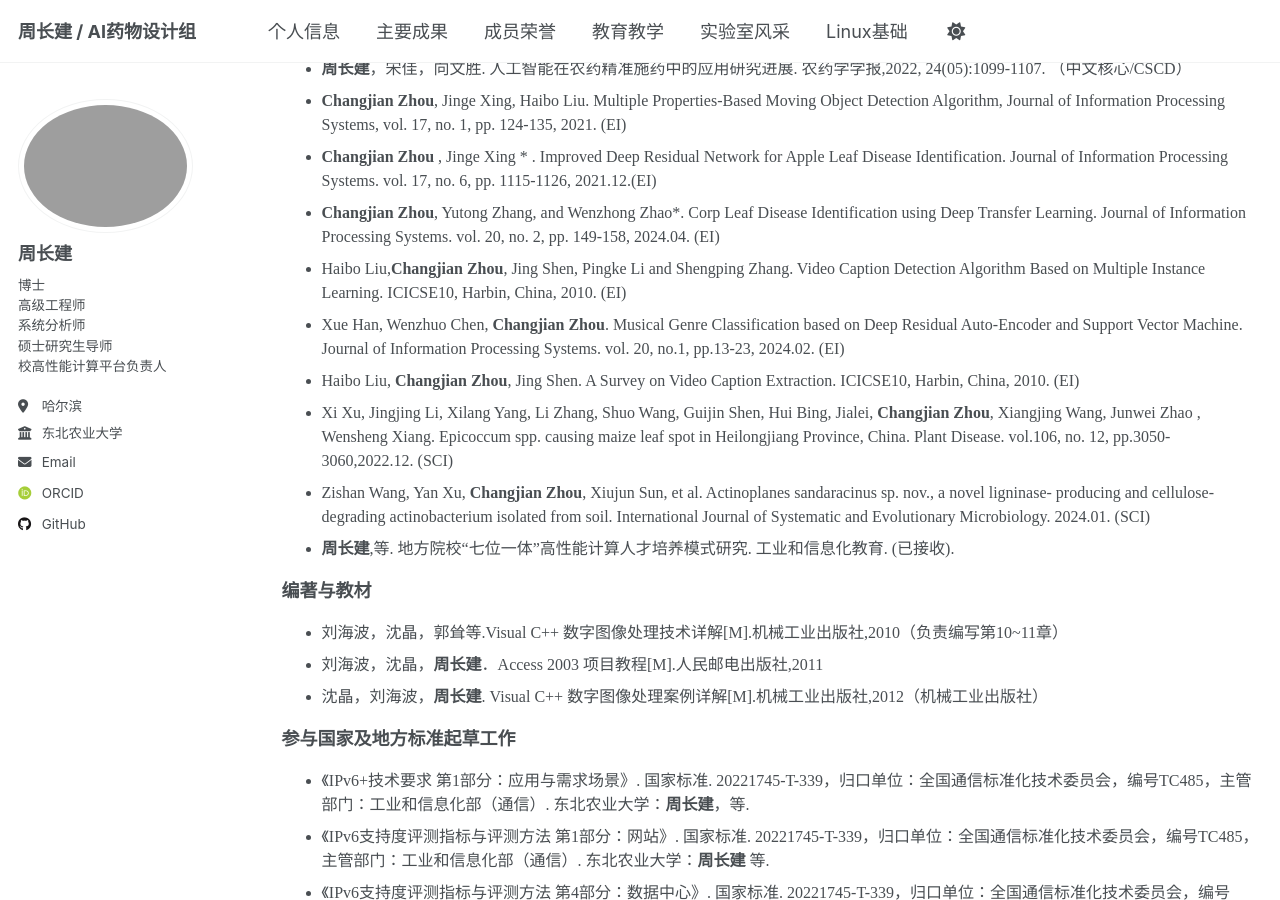
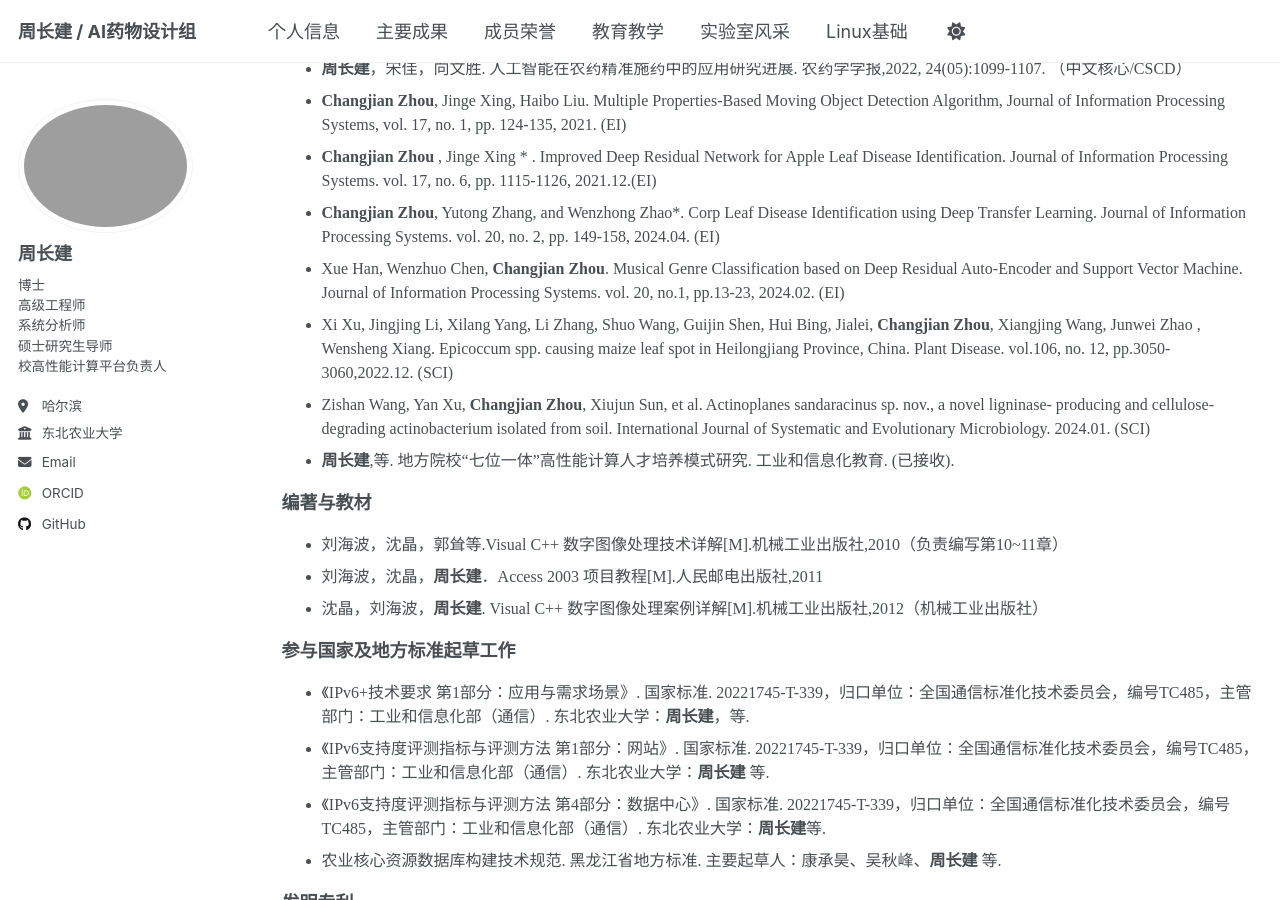
Before and after one commit to HPC-NEAU/zhoucj, a Jekyll site: the page built from _pages/publications.md, in a window 1280 px wide and 900 px high, scrolled down 1640 px. Built offline with Jekyll 4.4.1, drawn with Linux system fonts in a browser that asks for light colours; some web fonts are replaced.

Commit message:
Update publications.md

```diff
--- a/_pages/publications.md
+++ b/_pages/publications.md
@@ -60,9 +60,7 @@ redirect_from:
 	<li> <b>Changjian Zhou</b>, Jinge Xing, Haibo Liu. Multiple Properties-Based Moving Object Detection Algorithm, Journal of Information Processing Systems, vol. 17, no. 1, pp. 124-135, 2021. (EI)</li>
 	<li> <b>Changjian Zhou</b> , Jinge Xing * . Improved Deep Residual Network for Apple Leaf Disease Identification. Journal of Information Processing Systems. vol. 17, no. 6, pp. 1115-1126, 2021.12.(EI) </li>
 	<li> <b>Changjian Zhou</b>, Yutong Zhang, and Wenzhong Zhao*. Corp Leaf Disease Identification using Deep Transfer Learning. Journal of Information Processing Systems. vol. 20, no. 2, pp. 149-158, 2024.04.  (EI)</li>
-	<li> Haibo Liu,<b>Changjian Zhou</b>, Jing Shen, Pingke Li and Shengping Zhang. Video Caption Detection Algorithm Based on Multiple Instance Learning. ICICSE10, Harbin, China, 2010. (EI)</li>
 	<li> Xue Han, Wenzhuo Chen, <b>Changjian Zhou</b>. Musical Genre Classification based on Deep Residual Auto-Encoder and Support Vector Machine. Journal of Information Processing Systems. vol. 20, no.1, pp.13-23, 2024.02. (EI) </li>
-	<li> Haibo Liu, <b>Changjian Zhou</b>, Jing Shen. A Survey on Video Caption Extraction. ICICSE10, Harbin, China, 2010. (EI)</li>
 	<li> Xi Xu, Jingjing Li, Xilang Yang, Li Zhang, Shuo Wang, Guijin Shen, Hui Bing, Jialei, <b>Changjian Zhou</b>, Xiangjing Wang, Junwei Zhao , Wensheng Xiang. Epicoccum spp. causing maize leaf spot in Heilongjiang Province, China. Plant Disease. vol.106, no. 12, pp.3050-3060,2022.12.  (SCI) </li>
 	<li> Zishan Wang, Yan Xu, <b>Changjian Zhou</b>, Xiujun Sun, et al. Actinoplanes sandaracinus sp. nov., a novel ligninase- producing and cellulose-degrading actinobacterium isolated from soil. International Journal of Systematic and Evolutionary Microbiology. 2024.01.  (SCI)</li>
 
```
